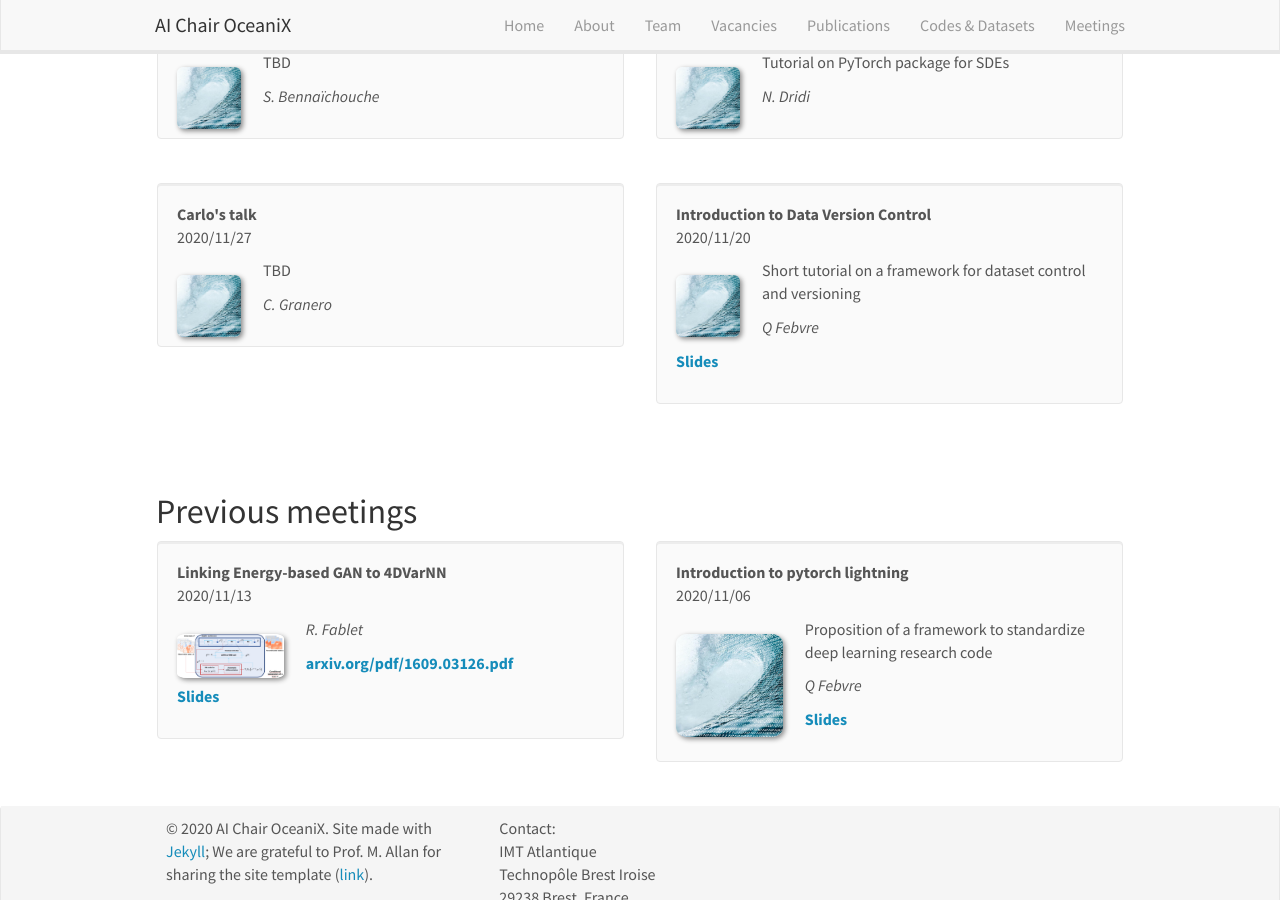
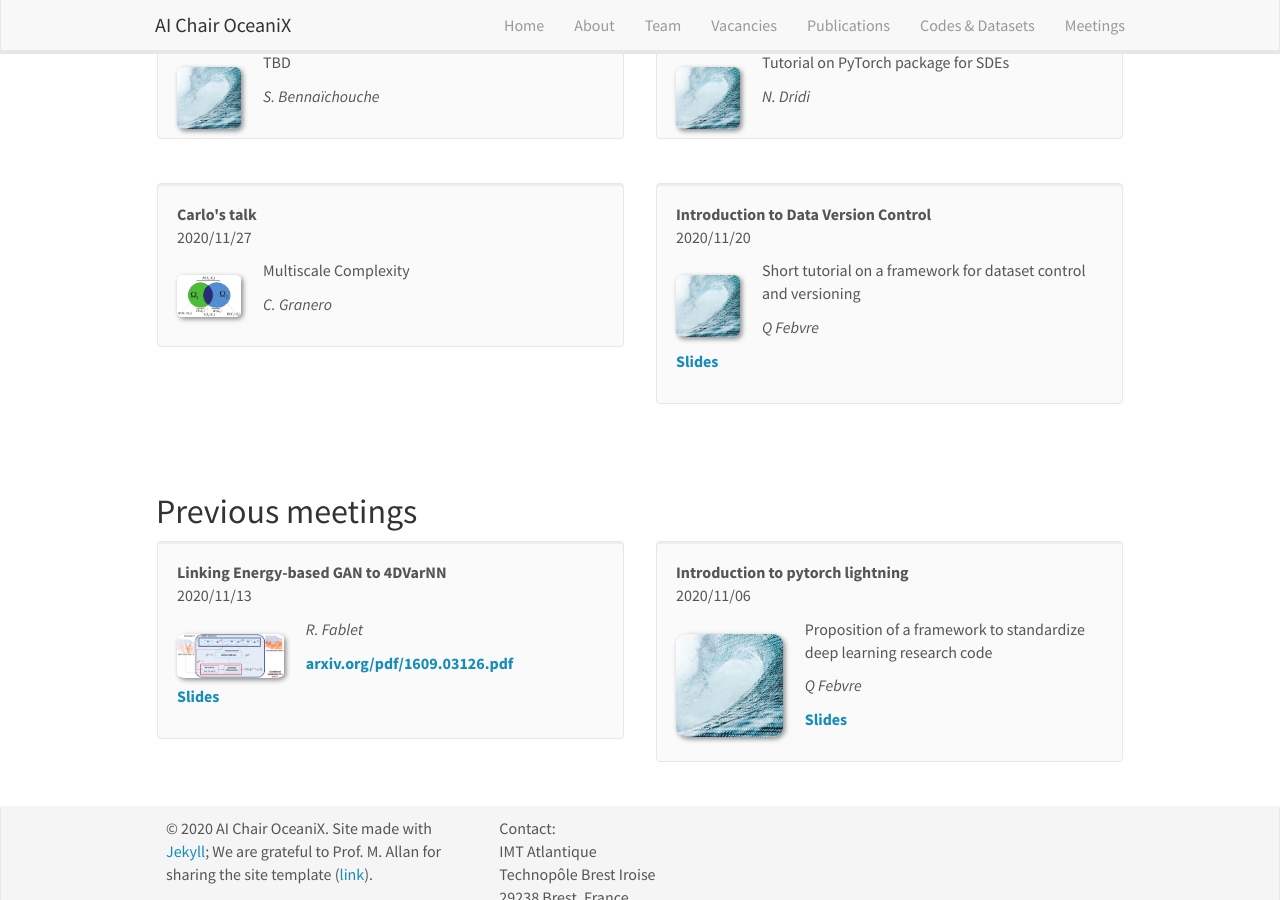
Before and after one commit to CIA-Oceanix/CIA-Oceanix.github.io, a Jekyll site: the page built from _pages/oceanix_sandbox.md, in a window 1280 px wide and 900 px high, scrolled down 582 px. Built offline with Jekyll 4.4.1, drawn with Linux system fonts in a browser that asks for light colours; nearby versions of some CDN libraries.

Commit message:
Update sandbox_list.yml

```diff
--- a/_data/sandbox_list.yml
+++ b/_data/sandbox_list.yml
@@ -59,8 +59,8 @@
   news1:
   news2:
 - title: "Carlo's talk"
-  image: default.jpg
-  description: TBD
+  image: carlos_talk.png
+  description: Multiscale Complexity
   date: 2020/11/27
   authors: C. Granero
   link:
```
